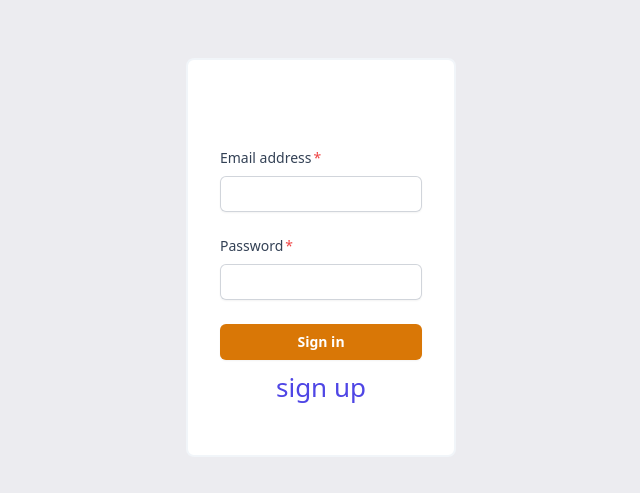
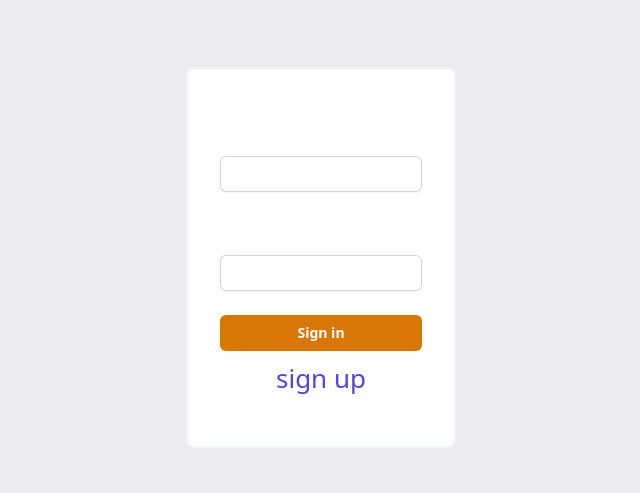
Before and after one commit to bakeli-OpenSource/survey-react-group-3, a React (Create React App) app: page /Connexion in a window 1280 px wide. Shown: the part 153-646 px from the top of the page, without its empty margins (319-959 px from the left). Built offline with nearby package versions, Linux system fonts and the light colour scheme.

Commit message:
first commit

```diff
--- a/src/App.js
+++ b/src/App.js
@@ -6,6 +6,7 @@ import Connexion from './pages/Connexion';
 
 import { BrowserRouter, Route, Routes } from 'react-router-dom';
 import Form from './pages/Form';
+import DisplaySurvey from './pages/DisplaySurvey';
 
 function App() {
   return (
@@ -19,6 +20,8 @@ function App() {
         <Route path="/Inscription" element={<Inscription/>}/>
         <Route path="/Connexion" element={<Connexion/>}/>
         <Route path="/Form" element={<Form/>}/>
+        <Route path="/DisplaySurvey" element={<DisplaySurvey/>}/>
+
 
         </Routes>
         </BrowserRouter>
--- a/src/pages/Connexion.js
+++ b/src/pages/Connexion.js
@@ -1,83 +1,3 @@
-// @flow strict
-
-// import * as React from 'react';
-// import { Link } from 'react-router-dom';
-// import { useState } from 'react';
-// import { useNavigate } from 'react-router-dom';
-// import axios from 'axios';
-
-
-// function Connexion() {
-
-//     const [email, setEmail] = useState('');
-//     const [password, setPassword] = useState('');
-//     const navigate = useNavigate();
-
-//     const onSubmit = (e) => {
-//         e.preventDefault();
-
-//         axios.post('http://127.0.0.1:8000/api/login', {
-//             email,
-//             password,
-//         })
-//             .then((response) => {
-//                 console.log(response.data);
-//                 alert('Connexion réussie !');
-//                 navigate("/Form");
-//             })
-//             .catch((error) => {
-//                 console.error(error);
-
-//             });
-//     };
-
-
-
-
-//     return (
-//         <div className=" text-black text-left sm:mx-auto sm:w-full sm:max-w-md " >
-
-//             Bienvenue sur la page de Connexion
-//             <h1 className="font-bold text-2xl pb-4">Welcome Back :)</h1>
-
-//             <form onSubmit={onSubmit} className="flex flex-col bg-white rounded shadow-2xl p-14 mt-4 rounded-2xl pt-8 bg-gradient-to-r from-blue-400 to-blue-200" action="">
-//                 <h2 className="mt-0 mb-4 text-center text-2xl font-bold leading-9 tracking-tight text-gray-900">
-//                     Sign in
-//                 </h2>
-//                 <label className="font-semibold text-base text-black text-left" htmlFor="usernameField">Email address</label>
-//                 <input className="flex items-center h-12 px-4 w-64 bg-gray-200 mt-2 rounded focus:outline-none focus:ring-2 text-black text-sm border border-blue-300 w-full"
-//                     type="email"
-//                     value={email}
-//                     autoComplete="email"
-//                     required
-//                     onChange={(e) => setEmail(e.target.value)}
-//                 />
-//                 <label className="font-semibold text-base text-black text-left mt-3" htmlFor="passwordField">Password</label>
-//                 <input className="flex items-center h-12 px-4 w-64 bg-gray-200 mt-2 rounded focus:outline-none focus:ring-2 text-black border border-blue-300 w-full"
-//                     type="password"
-//                     value={password}
-//                     required
-//                     onChange={(e) => setPassword(e.target.value)}
-//                 />
-//                 <button className="flex items-center justify-center h-12 px-6 w-64 bg-blue-600 mt-8 rounded font-semibold text-sm text-blue-100 hover:bg-blue-700 w-full"
-//                     type="submit">Login</button>
-
-//                 <h2 className=" mt-6 text-center">
-//                     <Link
-//                         to="/inscription"
-//                         className="font-medium text-indigo-600  hover:text-indigo-500"
-//                     >
-//                         sign Up
-//                     </Link>
-//                 </h2>
-//             </form>
-
-//         </div>
-//     );
-// }
-
-// export default Connexion;
-
 
 import { Link, useNavigate } from "react-router-dom";
 import { useState } from "react";
@@ -141,19 +61,18 @@ function Connexion() {
       </div>)}
        </div>
 
-       <div className="mt-10 sm:mx-auto sm:w-full sm:max-w-sm">
+       <div className="">
          <form className="space-y-6" onSubmit={onSubmit} action="#" method="POST">
            <div>
              <div className="flex items-center justify-between">
                <label htmlFor="email" className="block ">
-                 <span className="after:content-['*'] after:ml-0.5 after:text-red-500 block text-sm font-medium text-slate-700">
+                 <span className="">
                    Email address
                  </span>
                </label>
              </div>
-             <div className="mt-2">
+             <div className="">
                <input
-                 id="email"
                  name="email"
                   type="email"
                   value={email}
@@ -168,14 +87,14 @@ function Connexion() {
            <div>
              <div className="flex items-center justify-between">
                <label htmlFor="password" className="block ">
-                 <span className="after:content-['*'] after:ml-0.5 after:text-red-500 block text-sm font-medium text-slate-700">
+                 <span className="">
                    Password
                  </span>
                </label>
              </div>
-             <div className="mt-2">
+             <div className="">
                <input
-                 id="password"
+
                  name="password"
                  type="password"
                  value={password}
--- /dev/null
+++ b/src/pages/DisplaySurvey.js
@@ -0,0 +1,56 @@
+import React, { useState, useEffect } from 'react';
+import axios from 'axios';
+
+let token = sessionStorage.getItem('token');
+
+const AfficherSondage = () => {
+  const [donneesSondage, setDonneesSondage] = useState([]);
+
+  useEffect(() => {
+    // Récupérer les données du sondage depuis l'API
+    const recupererDonnees = async () => {
+      try {
+        const reponse = await axios.get('http://localhost:8000/api/sondage/liste', {
+          headers: {
+            "Authorization": `Bearer ${token}`
+          },
+        });
+        console.log(reponse);
+        setDonneesSondage(reponse.data);
+      } catch (erreur) {
+        console.error('Erreur lors de la récupération des données du sondage :', erreur);
+      }
+    };
+
+    recupererDonnees();
+  }, []); // L'effet sera exécuté une seule fois lors du montage du composant
+
+
+    return (
+        <div>
+            <h2 className="text-black">Liste des sondages</h2>
+            <ul>
+                {donneesSondage.map((sondage, index) => (
+                    <li key={index}>
+                        <h3>{sondage.titre}</h3>
+                        <p>Questions :</p>
+                        <ul>
+                            {JSON.parse(sondage.contenu).map((question, indexQuestion) => (
+                                <li key={indexQuestion}>
+                                    <p>{question.question}</p>
+                                    <ul>
+                                        {question.options.map((option, indexOption) => (
+                                            <li key={indexOption}>{option}</li>
+                                        ))}
+                                    </ul>
+                                </li>
+                            ))}
+                        </ul>
+                    </li>
+                ))}
+            </ul>
+        </div>
+    );
+};
+
+export default AfficherSondage;
```
Also changed, not shown: src/pages/Sondage.js (deleted, +0 -15 lines).
